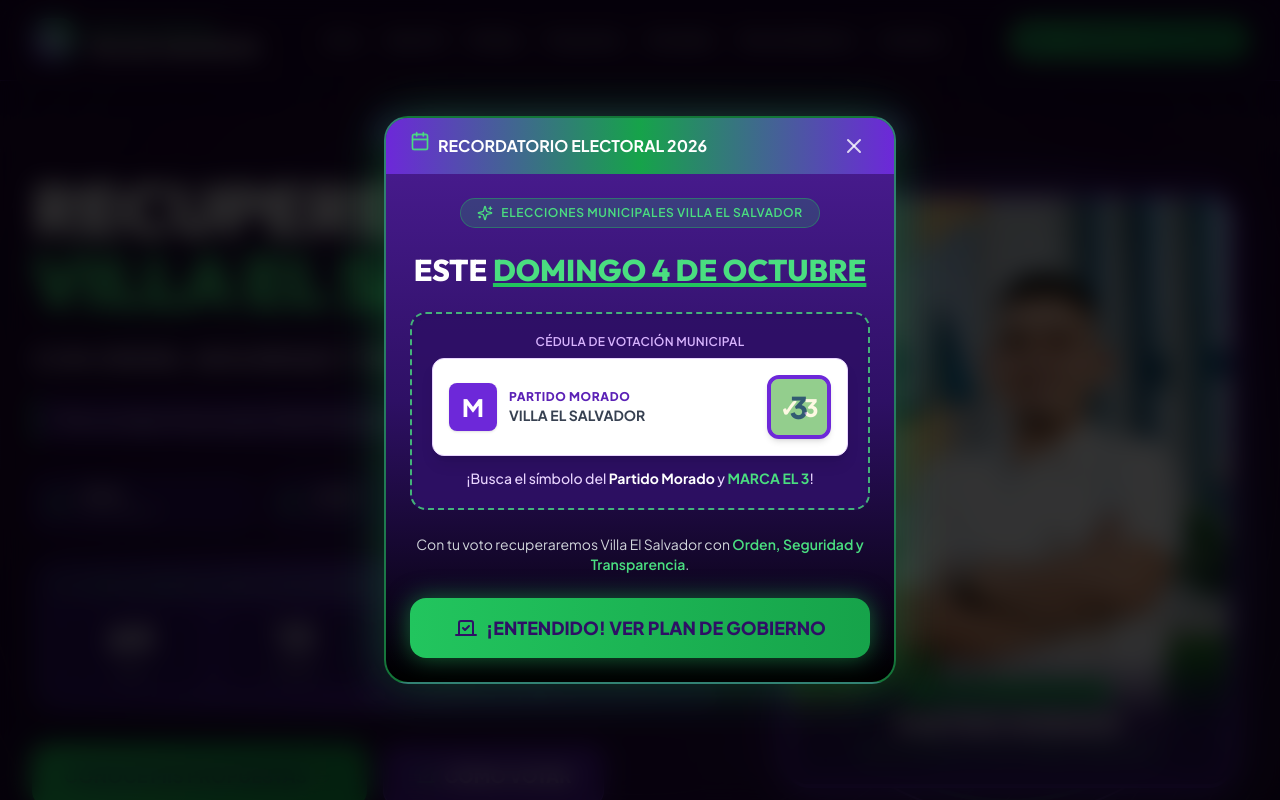
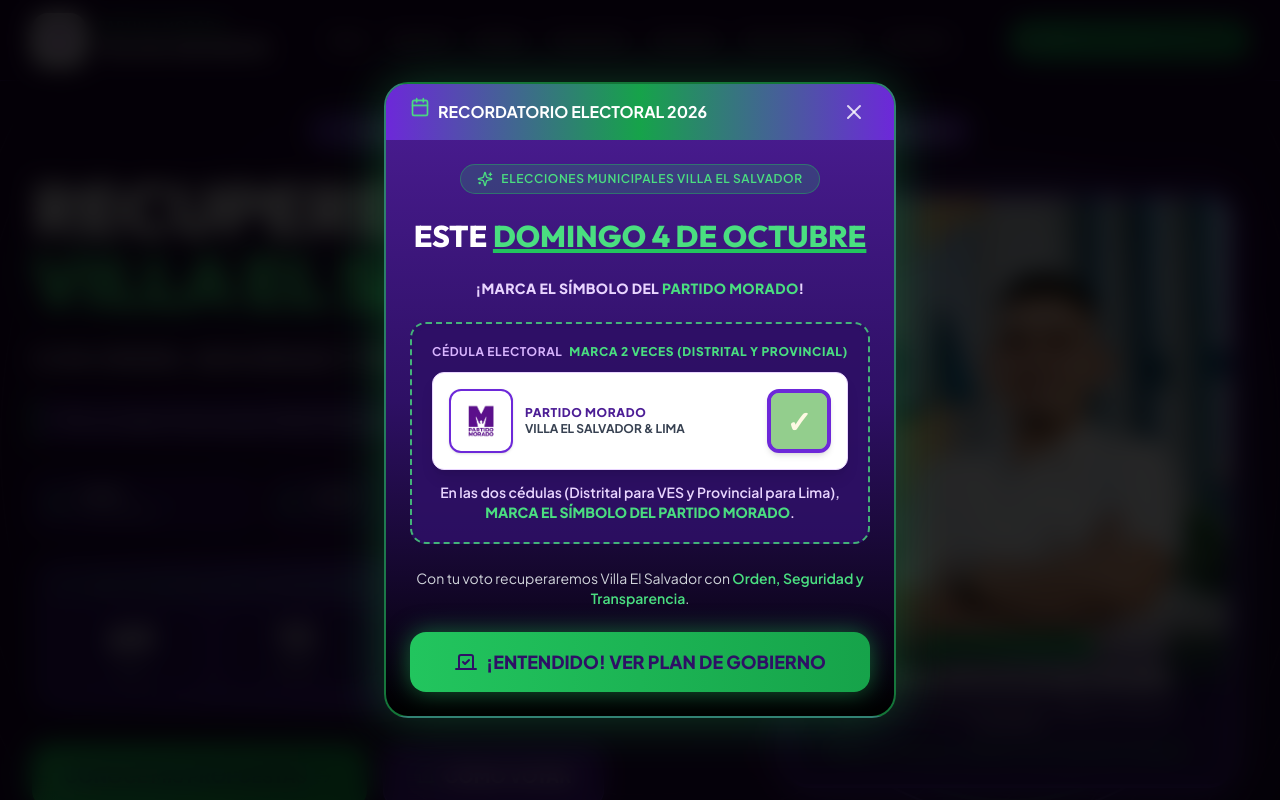
Before and after one commit to InumaInuma/Migman.Pinchi.Caro, a Next.js app: page / in a window 1280 px wide. Shown: the top 800 px of the page. Built offline with nearby package versions, Linux system fonts and the light colour scheme.

Commit message:
actualizacion de logo oficial partido morado, titulos de Lic. y Magister y 2x marca simbolo del partido

```diff
--- a/src/components/Footer.tsx
+++ b/src/components/Footer.tsx
@@ -1,7 +1,7 @@
 'use client';
 
 import React from 'react';
-import { Calendar, Vote } from 'lucide-react';
+import { Calendar } from 'lucide-react';
 
 export default function Footer() {
   return (
@@ -10,10 +10,14 @@
 
         <div className="flex flex-col md:flex-row items-center justify-between gap-6 pb-8 border-b border-gray-800">
 
-          {/* Brand */}
+          {/* Brand with Official PNG Logo */}
           <div className="flex items-center space-x-3 text-center md:text-left">
-            <div className="w-12 h-12 bg-morado-700 text-white font-black text-2xl rounded-2xl flex items-center justify-center shadow-lg">
-              M
+            <div className="bg-white p-1.5 rounded-2xl shadow-md border border-white/20">
+              <img
+                src="/partidomorado.png"
+                alt="Partido Morado"
+                className="h-9 w-auto object-contain"
+              />
             </div>
             <div>
               <span className="block text-xs font-black text-verde-400 uppercase tracking-widest">
--- a/src/components/Header.tsx
+++ b/src/components/Header.tsx
@@ -1,7 +1,7 @@
 'use client';
 
 import React, { useState } from 'react';
-import { Menu, X, MessageCircle, Phone, Share2 } from 'lucide-react';
+import { Menu, X, MessageCircle } from 'lucide-react';
 
 export default function Header() {
   const [mobileMenuOpen, setMobileMenuOpen] = useState(false);
@@ -17,20 +17,24 @@
   ];
 
   return (
-    <header className="fixed top-0 left-0 right-0 z-40 bg-morado-dark/85 backdrop-blur-lg border-b border-morado-700/40 shadow-xl">
+    <header className="fixed top-0 left-0 right-0 z-40 bg-morado-dark/90 backdrop-blur-lg border-b border-morado-700/40 shadow-xl">
       <div className="max-w-7xl mx-auto px-4 sm:px-6 lg:px-8">
         <div className="flex items-center justify-between h-20">
 
-          {/* Logo & Brand */}
+          {/* Logo & Brand with Official Partido Morado PNG */}
           <a href="#inicio" className="flex items-center space-x-3 group">
-            <div className="w-11 h-11 bg-gradient-to-tr from-morado-700 to-verde-500 rounded-2xl flex items-center justify-center text-white font-black text-2xl shadow-lg border border-white/20 group-hover:scale-105 transition-transform">
-              M
+            <div className="bg-white p-1.5 rounded-2xl shadow-lg border border-white/20 group-hover:scale-105 transition-transform">
+              <img
+                src="/partidomorado.png"
+                alt="Partido Morado"
+                className="h-9 sm:h-10 w-auto object-contain"
+              />
             </div>
             <div>
               <span className="block text-xs font-black tracking-widest text-verde-400 uppercase">
                 PARTIDO MORADO
               </span>
-              <span className="block text-lg font-extrabold text-white tracking-tight leading-none">
+              <span className="block text-base sm:text-lg font-extrabold text-white tracking-tight leading-none">
                 VILLA EL SALVADOR
               </span>
             </div>
@@ -49,7 +53,7 @@
             ))}
           </nav>
 
-          {/* Action Button: WhatsApp CTA (Desktop & Tablet) */}
+          {/* Action Button: WhatsApp CTA */}
           <div className="hidden sm:flex items-center space-x-3">
             <a
               href="https://wa.me/51999999999?text=Hola,%20deseo%20apoyar%20la%20campa%C3%B1a%20para%20Villa%20El%20Salvador%202026"
--- a/src/components/Hero.tsx
+++ b/src/components/Hero.tsx
@@ -4,7 +4,6 @@
 import { ShieldCheck, Users, Eye, ArrowRight, Calendar, Vote, Sparkles } from 'lucide-react';
 
 export default function Hero() {
-  // Target election date: October 4, 2026
   const targetDate = new Date('2026-10-04T08:00:00-05:00').getTime();
 
   const [timeLeft, setTimeLeft] = useState({
@@ -45,10 +44,10 @@
 
         {/* Election Date Top Highlight Tag */}
         <div className="flex justify-center mb-6">
-          <div className="inline-flex items-center space-x-2 bg-gradient-to-r from-morado-800/80 via-morado-700/80 to-morado-800/80 border border-verde-400/50 px-4 py-2 rounded-full shadow-lg backdrop-blur-md">
+          <div className="inline-flex items-center space-x-2 bg-gradient-to-r from-morado-800/90 via-morado-700/90 to-morado-800/90 border border-verde-400/50 px-4 py-2 rounded-full shadow-lg backdrop-blur-md">
             <Calendar className="w-5 h-5 text-verde-400 animate-pulse" />
             <span className="text-xs sm:text-sm font-extrabold text-white tracking-wider uppercase">
-              DOMINGO 4 DE OCTUBRE DE 2026 • ELECCIONES MUNICIPALES
+              DOMINGO 4 DE OCTUBRE DE 2026 • MARCA EL SÍMBOLO DEL PARTIDO MORADO
             </span>
           </div>
         </div>
@@ -160,20 +159,23 @@
               <div className="relative rounded-3xl overflow-hidden border-4 border-morado-600 shadow-[0_0_50px_rgba(109,40,217,0.5)] bg-gradient-to-b from-morado-800 to-morado-950">
                 <img
                   src="/imagenCandidato.jpeg"
-                  alt="Candidato Alcaldía Villa El Salvador"
+                  alt="Migman Pinchi Caro - Candidato a la Alcaldía Villa El Salvador"
                   className="w-full h-auto object-cover transform hover:scale-105 transition-transform duration-500"
                 />
 
                 {/* Bottom Overlay Card */}
-                <div className="absolute bottom-0 inset-x-0 bg-gradient-to-t from-morado-950 via-morado-950/90 to-transparent p-6 text-center space-y-1">
+                <div className="absolute bottom-0 inset-x-0 bg-gradient-to-t from-morado-950 via-morado-950/95 to-transparent p-6 text-center space-y-1.5">
                   <div className="inline-block bg-verde-500 text-morado-950 font-black text-xs px-3 py-1 rounded-full uppercase tracking-wider">
-                    CANDIDATO A LA ALCALDÍA
+                    MIGMAN PINCHI CARO
                   </div>
                   <h3 className="text-xl sm:text-2xl font-black text-white">
-                    PARTIDO MORADO
+                    CANDIDATO A LA ALCALDÍA
                   </h3>
-                  <p className="text-xs font-semibold text-verde-400 uppercase tracking-widest">
-                    ESTE DOMINGO 4 DE OCTUBRE: MARCA EL 3
+                  <p className="text-xs font-bold text-gray-200">
+                    Lic. en Administración de Empresas • Magíster en Sistemas Ferroviarios
+                  </p>
+                  <p className="text-xs font-extrabold text-verde-400 uppercase tracking-widest pt-1">
+                    MARCA 2 VECES EL SÍMBOLO DEL PARTIDO MORADO
                   </p>
                 </div>
               </div>
--- a/src/components/ModalVoto.tsx
+++ b/src/components/ModalVoto.tsx
@@ -1,13 +1,12 @@
 'use client';
 
 import React, { useState, useEffect } from 'react';
-import { CheckCircle, Calendar, Sparkles, X, Vote } from 'lucide-react';
+import { Calendar, Sparkles, X, Vote, Check } from 'lucide-react';
 
 export default function ModalVoto() {
   const [isOpen, setIsOpen] = useState(false);
 
   useEffect(() => {
-    // Show modal on load unless user dismissed it in current session
     const dismissed = sessionStorage.getItem('voto_modal_dismissed');
     if (!dismissed) {
       setIsOpen(true);
@@ -22,7 +21,7 @@
   if (!isOpen) return null;
 
   return (
-    <div className="fixed inset-0 z-50 flex items-center justify-center p-4 bg-black/80 backdrop-blur-md animate-fadeIn">
+    <div className="fixed inset-0 z-50 flex items-center justify-center p-4 bg-black/85 backdrop-blur-md animate-fadeIn">
       <div className="relative w-full max-w-lg bg-gradient-to-b from-morado-900 via-morado-950 to-black rounded-3xl border-2 border-verde-500/60 shadow-[0_0_50px_rgba(34,197,94,0.3)] overflow-hidden">
 
         {/* Top Header Badge */}
@@ -51,40 +50,47 @@
             ESTE <span className="text-verde-400 underline decoration-verde-500 decoration-4">DOMINGO 4 DE OCTUBRE</span>
           </h2>
 
-          {/* Interactive Ballot Card Visual */}
-          <div className="bg-morado-950/90 border-2 border-dashed border-verde-400/80 rounded-2xl p-5 relative shadow-inner">
-            <div className="text-xs text-purple-300 font-semibold mb-2 uppercase tracking-wide">
-              Cédula de Votación Municipal
+          <p className="text-sm font-extrabold text-purple-200 uppercase tracking-wide">
+            ¡MARCA EL SÍMBOLO DEL <span className="text-verde-400">PARTIDO MORADO</span>!
+          </p>
+
+          {/* Interactive Ballot Card Visual with Official PNG Logo */}
+          <div className="bg-morado-950/90 border-2 border-dashed border-verde-400/80 rounded-2xl p-5 relative shadow-inner space-y-3">
+            <div className="text-xs text-purple-300 font-bold uppercase tracking-wider flex justify-between">
+              <span>CÉDULA ELECTORAL</span>
+              <span className="text-verde-400 font-black">MARCA 2 VECES (DISTRITAL Y PROVINCIAL)</span>
             </div>
 
             <div className="flex items-center justify-between bg-white text-gray-900 rounded-xl p-4 shadow-lg border border-purple-200">
+              {/* Logo Official PNG */}
               <div className="flex items-center space-x-3 text-left">
-                {/* Logo Marca / Partido */}
-                <div className="w-12 h-12 bg-morado-700 rounded-lg flex items-center justify-center font-black text-white text-2xl shadow">
-                  M
+                <div className="w-16 h-16 bg-white border-2 border-morado-700 rounded-xl p-1 flex items-center justify-center shadow">
+                  <img
+                    src="/partidomorado.png"
+                    alt="Partido Morado Símbolo"
+                    className="h-12 w-auto object-contain"
+                  />
                 </div>
                 <div>
-                  <span className="block text-xs font-extrabold text-morado-800 uppercase tracking-wider">
+                  <span className="block text-xs font-black text-morado-900 uppercase tracking-wider">
                     PARTIDO MORADO
                   </span>
-                  <span className="block text-sm font-bold text-gray-700">
-                    VILLA EL SALVADOR
+                  <span className="block text-xs font-bold text-gray-700">
+                    VILLA EL SALVADOR & LIMA
                   </span>
                 </div>
               </div>
 
-              {/* The "3" Voting Box */}
+              {/* Marked Box */}
               <div className="relative bg-amber-100 border-4 border-morado-700 w-16 h-16 rounded-xl flex items-center justify-center shadow-md">
-                <span className="text-3xl font-black text-morado-900">3</span>
-                {/* Checkmark overlay */}
-                <div className="absolute inset-0 flex items-center justify-center bg-verde-600/90 rounded-lg text-white font-extrabold text-2xl animate-pulse">
-                  ✓ 3
+                <div className="absolute inset-0 flex items-center justify-center bg-verde-600/90 rounded-lg text-white font-black text-3xl animate-pulse">
+                  ✓
                 </div>
               </div>
             </div>
 
-            <p className="mt-3 text-xs sm:text-sm text-purple-200 font-medium">
-              ¡Busca el símbolo del <strong className="text-white font-bold">Partido Morado</strong> y <strong className="text-verde-400 font-bold">MARCA EL 3</strong>!
+            <p className="text-xs sm:text-sm text-purple-200 font-semibold">
+              En las dos cédulas (Distrital para VES y Provincial para Lima), <strong className="text-verde-400 font-extrabold">MARCA EL SÍMBOLO DEL PARTIDO MORADO</strong>.
             </p>
           </div>
 
--- a/src/components/SimuladorVoto.tsx
+++ b/src/components/SimuladorVoto.tsx
@@ -1,13 +1,15 @@
 'use client';
 
 import React, { useState } from 'react';
-import { Vote, CheckCircle2, Sparkles, RefreshCw } from 'lucide-react';
+import { CheckCircle2, Sparkles, RefreshCw } from 'lucide-react';
 
 export default function SimuladorVoto() {
-  const [hasVoted, setHasVoted] = useState(false);
+  const [votedDistrital, setVotedDistrital] = useState(false);
+  const [votedProvincial, setVotedProvincial] = useState(false);
 
-  const handleVote = () => {
-    setHasVoted(true);
+  const resetVotes = () => {
+    setVotedDistrital(false);
+    setVotedProvincial(false);
   };
 
   return (
@@ -23,77 +25,111 @@
           ¿CÓMO VOTAR ESTE <span className="text-verde-400">DOMINGO 4 DE OCTUBRE</span>?
         </h2>
 
-        <p className="text-gray-300 text-base sm:text-lg mb-10 max-w-2xl mx-auto">
-          Prueba nuestro simulador digital. En la cédula oficial de votación, ubica el logo del <strong className="text-white">Partido Morado</strong> y marca con una cruz o escribe el número <strong className="text-verde-400">3</strong>.
+        <p className="text-gray-300 text-base sm:text-lg mb-8 max-w-2xl mx-auto">
+          En las elecciones municipales debes <strong className="text-verde-400 font-black uppercase">MARCAR 2 VECES EL SÍMBOLO DEL PARTIDO MORADO</strong>: una vez en la Cédula Distrital (Villa El Salvador) y una vez en la Cédula Provincial (Lima).
         </p>
 
-        {/* Digital Ballot Container */}
-        <div className="bg-gradient-to-b from-morado-900 via-morado-950 to-black p-6 sm:p-10 rounded-3xl border-4 border-morado-600 shadow-[0_0_50px_rgba(109,40,217,0.4)] max-w-lg mx-auto space-y-6">
+        {/* 2 Interactive Ballots (Distrital & Provincial) */}
+        <div className="grid grid-cols-1 md:grid-cols-2 gap-6 max-w-3xl mx-auto mb-8">
 
-          <div className="bg-morado-950/80 px-4 py-2 rounded-xl border border-morado-700 text-xs font-bold text-purple-300 uppercase tracking-wider flex items-center justify-between">
-            <span>CÉDULA ELECTORAL MUNICIPAL 2026</span>
-            <span>VILLA EL SALVADOR</span>
+          {/* Card 1: Distrital Villa El Salvador */}
+          <div className="bg-gradient-to-b from-morado-900 via-morado-950 to-black p-6 rounded-3xl border-2 border-morado-600 shadow-xl space-y-4">
+            <div className="bg-morado-950/80 px-3 py-1.5 rounded-xl border border-morado-700 text-xs font-black text-verde-400 uppercase tracking-wider">
+              1. CÉDULA DISTRITAL (VILLA EL SALVADOR)
             </div>
 
-          {/* Interactive Ballot Card */}
-          <div className="bg-white rounded-2xl p-6 text-gray-900 shadow-2xl border-4 border-gray-200 space-y-4">
-
-            <div className="flex items-center justify-between">
-
-              {/* Party Logo & Info */}
-              <div className="flex items-center space-x-4 text-left">
-                <div className="w-16 h-16 bg-morado-700 text-white font-black text-3xl rounded-xl flex items-center justify-center shadow-lg border-2 border-morado-900">
-                  M
+            <div className="bg-white rounded-2xl p-5 text-gray-900 shadow-2xl border-4 border-gray-200 flex items-center justify-between">
+              <div className="flex items-center space-x-3 text-left">
+                <div className="w-16 h-16 bg-white border-2 border-morado-700 rounded-xl p-1 flex items-center justify-center shadow">
+                  <img
+                    src="/partidomorado.png"
+                    alt="Partido Morado Símbolo"
+                    className="h-12 w-auto object-contain"
+                  />
                 </div>
                 <div>
-                  <h4 className="text-base sm:text-lg font-black text-morado-950 tracking-wider">
-                    PARTIDO MORADO
-                  </h4>
-                  <p className="text-xs font-bold text-gray-600 uppercase">
-                    ALCALDÍA VILLA EL SALVADOR
-                  </p>
+                  <h4 className="text-sm font-black text-morado-950">PARTIDO MORADO</h4>
+                  <p className="text-[11px] font-bold text-gray-600">ALCALDÍA DISTRITAL VES</p>
                 </div>
               </div>
 
-              {/* Voting Target Box */}
               <button
-                onClick={handleVote}
-                className={`relative w-20 h-20 rounded-2xl border-4 transition-all duration-300 flex items-center justify-center cursor-pointer ${
-                  hasVoted
-                    ? 'bg-verde-500 border-verde-600 shadow-[0_0_20px_rgba(34,197,94,0.6)] scale-105'
+                onClick={() => setVotedDistrital(!votedDistrital)}
+                className={`relative w-16 h-16 rounded-2xl border-4 transition-all flex items-center justify-center cursor-pointer ${
+                  votedDistrital
+                    ? 'bg-verde-500 border-verde-600 scale-105 shadow-[0_0_20px_rgba(34,197,94,0.6)]'
                     : 'bg-amber-50 border-morado-700 hover:bg-amber-100 hover:scale-105'
                 }`}
-                aria-label="Marcar el 3"
+                aria-label="Marcar Distrital"
               >
-                {hasVoted ? (
-                  <div className="text-morado-950 text-center animate-bounce">
-                    <span className="text-3xl font-black block leading-none">✓</span>
-                    <span className="text-xs font-black uppercase">¡3!</span>
-                  </div>
+                {votedDistrital ? (
+                  <span className="text-morado-950 font-black text-3xl animate-bounce">✓</span>
                 ) : (
-                  <div className="text-center text-morado-900">
-                    <span className="text-4xl font-black block leading-none">3</span>
-                    <span className="text-[10px] font-extrabold tracking-wider block text-morado-700">MARCA</span>
-                  </div>
+                  <span className="text-xs font-black text-morado-900 uppercase">MARCA</span>
                 )}
               </button>
+            </div>
+            <p className="text-xs text-purple-200">
+              {votedDistrital ? '✅ ¡Cédula Distrital Marcada!' : '👈 Toca la casilla para simular tu voto distrital'}
+            </p>
+          </div>
 
+          {/* Card 2: Provincial Lima */}
+          <div className="bg-gradient-to-b from-morado-900 via-morado-950 to-black p-6 rounded-3xl border-2 border-morado-600 shadow-xl space-y-4">
+            <div className="bg-morado-950/80 px-3 py-1.5 rounded-xl border border-morado-700 text-xs font-black text-verde-400 uppercase tracking-wider">
+              2. CÉDULA PROVINCIAL (LIMA METROPOLITANA)
+            </div>
+
+            <div className="bg-white rounded-2xl p-5 text-gray-900 shadow-2xl border-4 border-gray-200 flex items-center justify-between">
+              <div className="flex items-center space-x-3 text-left">
+                <div className="w-16 h-16 bg-white border-2 border-morado-700 rounded-xl p-1 flex items-center justify-center shadow">
+                  <img
+                    src="/partidomorado.png"
+                    alt="Partido Morado Símbolo"
+                    className="h-12 w-auto object-contain"
+                  />
+                </div>
+                <div>
+                  <h4 className="text-sm font-black text-morado-950">PARTIDO MORADO</h4>
+                  <p className="text-[11px] font-bold text-gray-600">ALCALDÍA PROVINCIAL LIMA</p>
+                </div>
+              </div>
+
+              <button
+                onClick={() => setVotedProvincial(!votedProvincial)}
+                className={`relative w-16 h-16 rounded-2xl border-4 transition-all flex items-center justify-center cursor-pointer ${
+                  votedProvincial
+                    ? 'bg-verde-500 border-verde-600 scale-105 shadow-[0_0_20px_rgba(34,197,94,0.6)]'
+                    : 'bg-amber-50 border-morado-700 hover:bg-amber-100 hover:scale-105'
+                }`}
+                aria-label="Marcar Provincial"
+              >
+                {votedProvincial ? (
+                  <span className="text-morado-950 font-black text-3xl animate-bounce">✓</span>
+                ) : (
+                  <span className="text-xs font-black text-morado-900 uppercase">MARCA</span>
+                )}
+              </button>
+            </div>
+            <p className="text-xs text-purple-200">
+              {votedProvincial ? '✅ ¡Cédula Provincial Marcada!' : '👈 Toca la casilla para simular tu voto provincial'}
+            </p>
           </div>
 
         </div>
 
         {/* Feedback Message */}
-          {hasVoted ? (
-            <div className="bg-verde-500/20 border border-verde-500/50 p-4 rounded-2xl text-verde-300 space-y-2 animate-fadeIn">
+        {votedDistrital && votedProvincial ? (
+          <div className="bg-verde-500/20 border border-verde-500/50 p-5 rounded-2xl text-verde-300 space-y-2 animate-fadeIn max-w-xl mx-auto">
             <div className="flex items-center justify-center space-x-2 font-black text-lg text-white">
               <CheckCircle2 className="w-6 h-6 text-verde-400" />
-                <span>¡EXCELENTE! HAS MARCADO EL 3 POR VILLA EL SALVADOR</span>
+              <span>¡EXCELENTE! HAS MARCADO 2 VECES EL SÍMBOLO MORADO</span>
             </div>
             <p className="text-xs text-gray-200">
               Recuerda asistir a votar este <strong>Domingo 4 de Octubre de 2026</strong>.
             </p>
             <button
-                onClick={() => setHasVoted(false)}
+              onClick={resetVotes}
               className="inline-flex items-center space-x-1 text-xs font-extrabold text-verde-400 underline hover:text-white pt-2"
             >
               <RefreshCw className="w-3.5 h-3.5" />
@@ -102,11 +138,9 @@
           </div>
         ) : (
           <p className="text-xs sm:text-sm text-purple-200 italic">
-              👆 Haz clic en el recuadro amarillo de arriba para simular tu voto.
+            👆 Toca las casillas en ambas cédulas para completar la simulación de voto doble (Distrital y Provincial).
           </p>
         )}
-
-        </div>
 
       </div>
 
```
Also changed, not shown: src/components/SobreMi.tsx (+12 -12 lines), public/partidomorado.png (added). Lines whose indentation alone changed are shown as unchanged.
